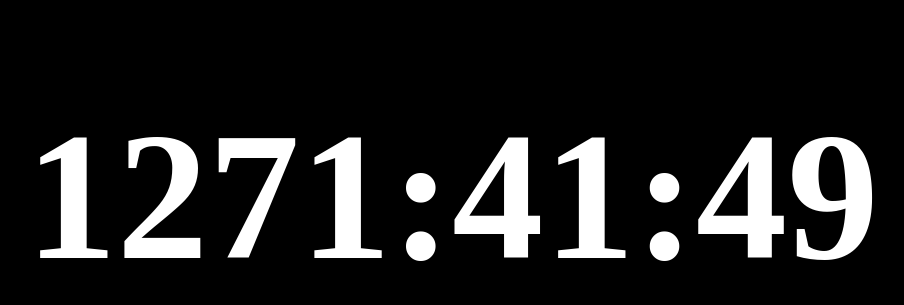
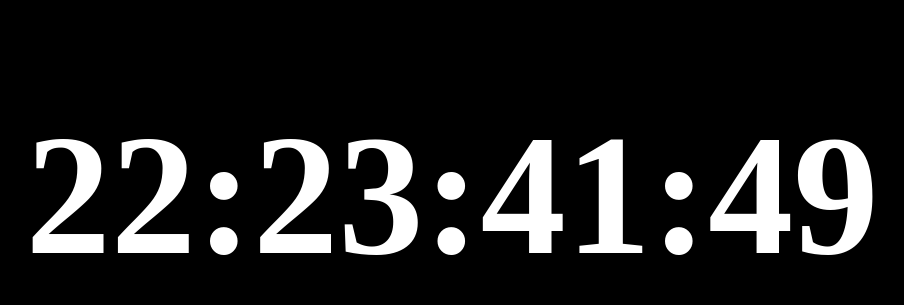
Before and after one commit to joaoguilhermess/Projeto-T, a plain HTML site: page index.html in a window 1280 px wide. Shown: the part 204-509 px from the top of the page, without its empty margins (188-1092 px from the left). Drawn offline with Linux system fonts and the light colour scheme; a web font is replaced by a local one.

Commit message:
Add files via upload

```diff
--- a/index.html
+++ b/index.html
@@ -32,7 +32,7 @@
 			color: #ffffff;
 			font-family: "Azeret Mono";
 			font-weight: 600;
-			font-size: calc(100vw/7);
+			font-size: calc(100vw/7.5);
 		}
 	</style>
 </head>
@@ -58,10 +58,13 @@
 
 	var clock = document.querySelector(".clock");
 
-	var b = new Date(2023, 11, 5, 12, 0, 0, 0).getTime();
+	var b = new Date(2023, (11 - 1), 5, 12, 0, 0, 0).getTime();
 
 	function update() {
 		var l = b - Date.now();
+
+		var d = Math.floor(l / (24 * 60 * 60 * 1000));
+		l -= d * 24 * 60 * 60 * 1000;
 
 		var h = Math.floor(l / (60 * 60 * 1000));
 		l -= h * 60 * 60 * 1000;
@@ -73,6 +76,7 @@
 		l -= s * 1000;
 
 		var t = [
+			format(d),
 			format(h),
 			format(m),
 			format(s)
@@ -94,7 +98,7 @@
 	update();
 
 	setTimeout(function() {
-		setInterval(update, 1000);
+		setInterval(update, 500);
 	}, k);
 </script>
 </html>
```
